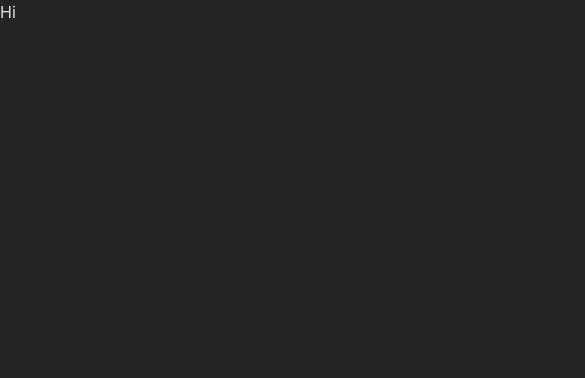
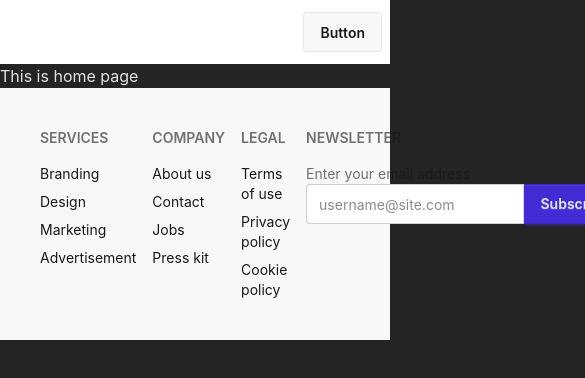
Before and after one commit to antnose/Programming-Hero-Module-47, a React (Vite) app: page / in a window 390 px wide. Shown: the top 378 px of the page, 585 px wide, since content can reach past the window. Built offline with nearby package versions, Linux system fonts and the light colour scheme.

Commit message:
complete 2nd video of module 47

```diff
--- /dev/null
+++ b/src/Components/Dashboard/Dashboard.jsx
@@ -0,0 +1,9 @@
+const Dashboard = () => {
+  return (
+    <div>
+      <p className="text-6xlt">Dashboard </p>
+    </div>
+  );
+};
+
+export default Dashboard;
--- /dev/null
+++ b/src/Components/ErrorPage/ErrorPage.jsx
@@ -0,0 +1,13 @@
+const ErrorPage = () => {
+  return (
+    <div className="flex flex-col items-center justify-center h-screen bg-gray-900 text-white text-center">
+      <h1 className="text-9xl font-bold text-red-500">404</h1>
+      <h2 className="text-4xl font-semibold mt-4">Page Not Found</h2>
+      <p className="text-lg text-gray-400 mt-2">
+        Oops! The page you are looking for doesn't exist.
+      </p>
+    </div>
+  );
+};
+
+export default ErrorPage;
--- /dev/null
+++ b/src/Components/Footer/Footer.jsx
@@ -0,0 +1,44 @@
+const Footer = () => {
+  return (
+    <footer className="footer bg-base-200 text-base-content p-10 flex justify-between ">
+      <nav>
+        <h6 className="footer-title">Services</h6>
+        <a className="link link-hover">Branding</a>
+        <a className="link link-hover">Design</a>
+        <a className="link link-hover">Marketing</a>
+        <a className="link link-hover">Advertisement</a>
+      </nav>
+      <nav>
+        <h6 className="footer-title">Company</h6>
+        <a className="link link-hover">About us</a>
+        <a className="link link-hover">Contact</a>
+        <a className="link link-hover">Jobs</a>
+        <a className="link link-hover">Press kit</a>
+      </nav>
+      <nav>
+        <h6 className="footer-title">Legal</h6>
+        <a className="link link-hover">Terms of use</a>
+        <a className="link link-hover">Privacy policy</a>
+        <a className="link link-hover">Cookie policy</a>
+      </nav>
+      <form>
+        <h6 className="footer-title">Newsletter</h6>
+        <fieldset className="form-control w-80">
+          <label className="label">
+            <span className="label-text">Enter your email address</span>
+          </label>
+          <div className="join">
+            <input
+              type="text"
+              placeholder="username@site.com"
+              className="input input-bordered join-item"
+            />
+            <button className="btn btn-primary join-item">Subscribe</button>
+          </div>
+        </fieldset>
+      </form>
+    </footer>
+  );
+};
+
+export default Footer;
--- /dev/null
+++ b/src/Components/Home/Home.jsx
@@ -0,0 +1,9 @@
+const Home = () => {
+  return (
+    <div>
+      <h2>This is home page</h2>
+    </div>
+  );
+};
+
+export default Home;
--- /dev/null
+++ b/src/Components/NavBar/NavBar.jsx
@@ -0,0 +1,52 @@
+const NavBar = () => {
+  const links = (
+    <>
+      <li>
+        <a>Item 1</a>
+      </li>
+      <li>
+        <a>Item 3</a>
+      </li>
+    </>
+  );
+
+  return (
+    <div className="navbar bg-base-100">
+      <div className="navbar-start">
+        <div className="dropdown">
+          <div tabIndex={0} role="button" className="btn btn-ghost lg:hidden">
+            <svg
+              xmlns="http://www.w3.org/2000/svg"
+              className="h-5 w-5"
+              fill="none"
+              viewBox="0 0 24 24"
+              stroke="currentColor"
+            >
+              <path
+                strokeLinecap="round"
+                strokeLinejoin="round"
+                strokeWidth="2"
+                d="M4 6h16M4 12h8m-8 6h16"
+              />
+            </svg>
+          </div>
+          <ul
+            tabIndex={0}
+            className="menu menu-sm dropdown-content bg-base-100 rounded-box z-[1] mt-3 w-52 p-2 shadow"
+          >
+            {links}
+          </ul>
+        </div>
+        <a className="btn btn-ghost text-xl">Boi Poka</a>
+      </div>
+      <div className="navbar-center hidden lg:flex">
+        <ul className="menu menu-horizontal px-1">{links}</ul>
+      </div>
+      <div className="navbar-end">
+        <a className="btn">Button</a>
+      </div>
+    </div>
+  );
+};
+
+export default NavBar;
--- a/src/Components/Root/Root.jsx
+++ b/src/Components/Root/Root.jsx
@@ -1,7 +1,13 @@
+import { Outlet } from "react-router-dom";
+import NavBar from "../NavBar/NavBar";
+import Footer from "../Footer/Footer";
+
 const Root = () => {
   return (
     <>
-      <h1>Hi</h1>
+      <NavBar />
+      <Outlet />
+      <Footer />
     </>
   );
 };
--- a/src/main.jsx
+++ b/src/main.jsx
@@ -4,11 +4,24 @@
 import App from "./App.jsx";
 import { createBrowserRouter, RouterProvider } from "react-router-dom";
 import Root from "./Components/Root/Root.jsx";
-
+import ErrorPage from "./Components/ErrorPage/ErrorPage.jsx";
+import Home from "./Components/Home/Home.jsx";
+import Dashboard from "./Components/Dashboard/Dashboard.jsx";
 const router = createBrowserRouter([
   {
     path: "/",
     element: <Root />,
+    errorElement: <ErrorPage />,
+    children: [
+      {
+        path: "/",
+        element: <Home />,
+      },
+      {
+        path: "/dashboard",
+        element: <Dashboard />,
+      },
+    ],
   },
 ]);
 
```
